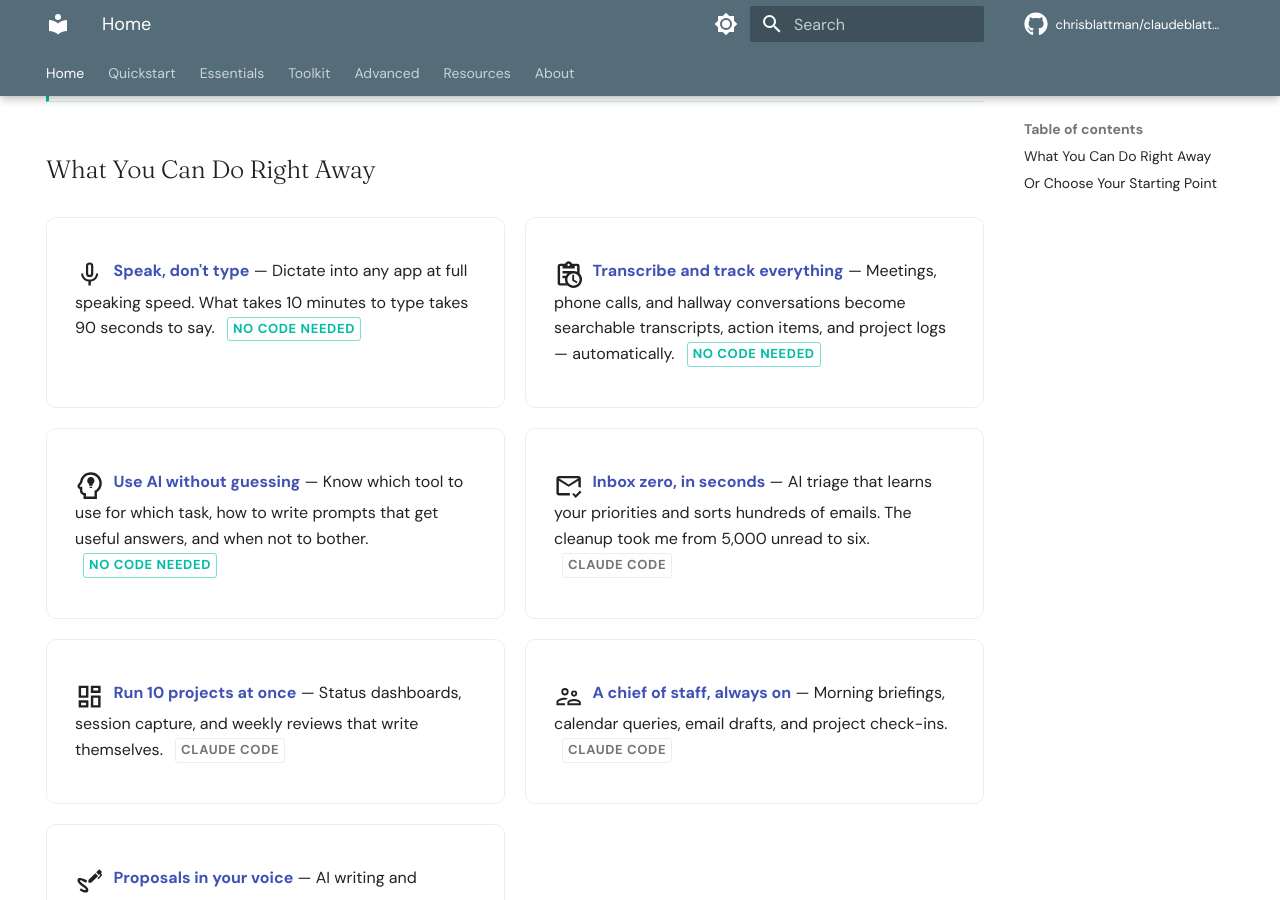
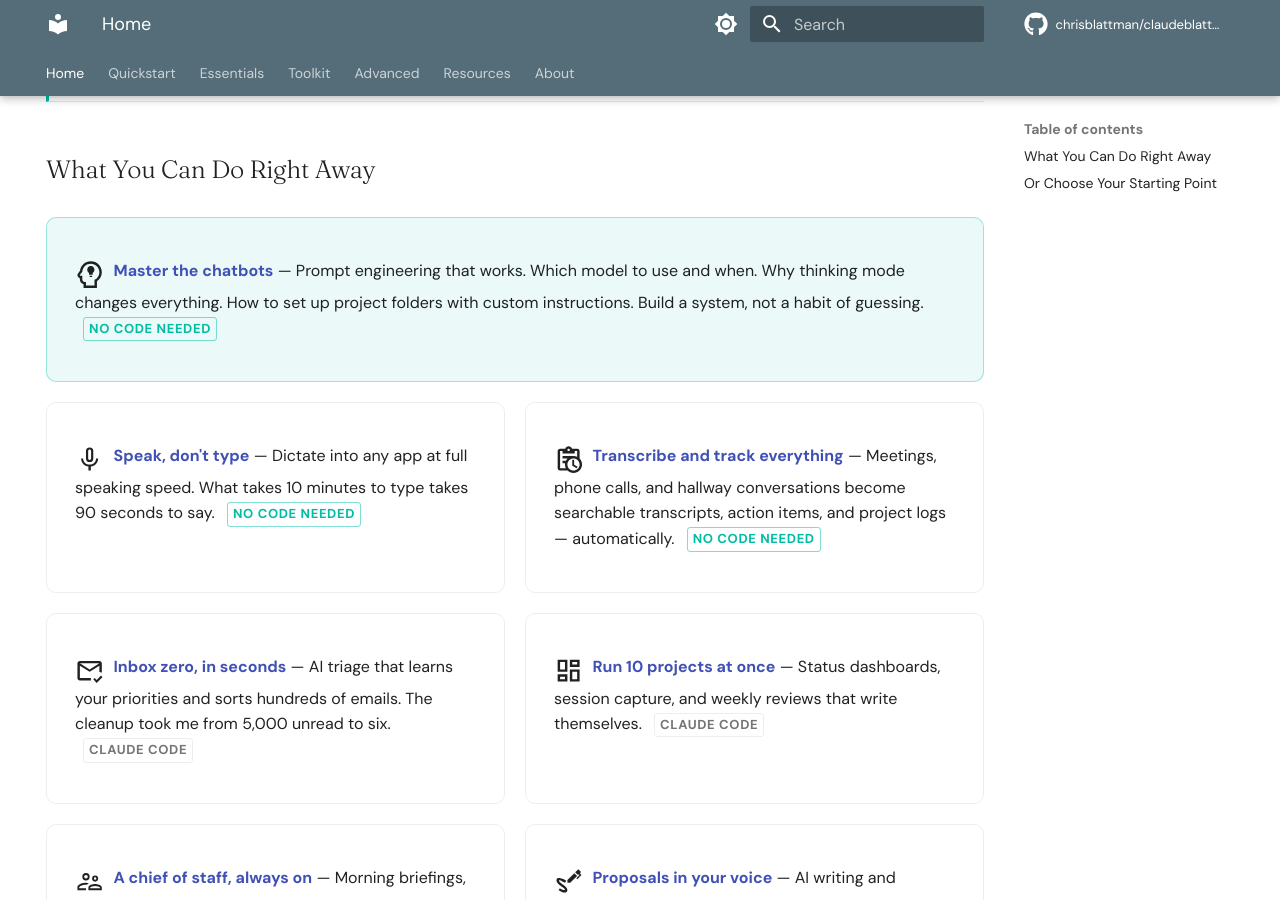
Before and after one commit to XiongfeiLi6/claudeblattman, an MkDocs documentation site: the page built from docs/index.md, in a window 1280 px wide and 900 px high, scrolled down 584 px. Built offline with MkDocs 1.6.1 and Material for MkDocs 9.7.7, drawn with Linux system fonts in a browser that asks for light colours; comment, search, counter and statistics services are not loaded.

Commit message:
Add featured chatbot mastery cell to bento grid
Top-row featured cell covers the full no-code AI skillset: prompt
engineering, model selection, thinking mode, project folders with
custom instructions. Dictation and transcription move to second row.

Co-Authored-By: Claude Opus 4.6 <noreply@anthropic.com>

```diff
--- a/docs/index.md
+++ b/docs/index.md
@@ -24,14 +24,14 @@ By [Chris Blattman](https://chrisblattman.com), professor at UChicago Harris. I
 ## What You Can Do Right Away
 
 <div class="bento-grid" markdown>
+<div class="bento-cell bento-cell--featured" markdown>
+:material-head-lightbulb-outline:{ .bento-icon } **[Master the chatbots](essentials/prompting.md)** — Prompt engineering that works. Which model to use and when. Why thinking mode changes everything. How to set up project folders with custom instructions. Build a system, not a habit of guessing. <span class="bento-tag bento-tag--nocode">No code needed</span>
+</div>
 <div class="bento-cell" markdown>
 :material-microphone-outline:{ .bento-icon } **[Speak, don't type](essentials/wispr-flow.md)** — Dictate into any app at full speaking speed. What takes 10 minutes to type takes 90 seconds to say. <span class="bento-tag bento-tag--nocode">No code needed</span>
 </div>
 <div class="bento-cell" markdown>
 :material-clipboard-text-clock-outline:{ .bento-icon } **[Transcribe and track everything](essentials/granola.md)** — Meetings, phone calls, and hallway conversations become searchable transcripts, action items, and project logs — automatically. <span class="bento-tag bento-tag--nocode">No code needed</span>
-</div>
-<div class="bento-cell" markdown>
-:material-head-lightbulb-outline:{ .bento-icon } **[Use AI without guessing](essentials/prompting.md)** — Know which tool to use for which task, how to write prompts that get useful answers, and when not to bother. <span class="bento-tag bento-tag--nocode">No code needed</span>
 </div>
 <div class="bento-cell" markdown>
 :material-email-check-outline:{ .bento-icon } **[Inbox zero, in seconds](toolkit/executive-assistant.md)** — AI triage that learns your priorities and sorts hundreds of emails. The cleanup took me from 5,000 unread to six. <span class="bento-tag">Claude Code</span>
```
